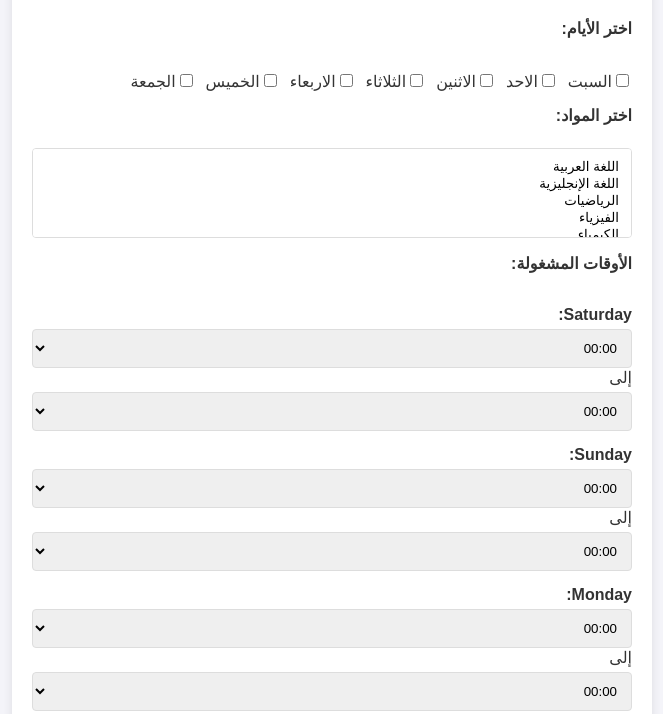
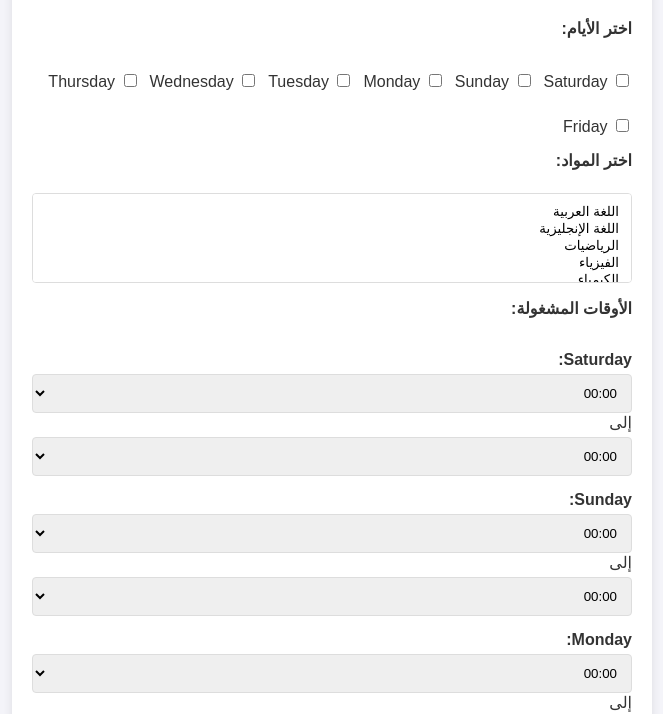
Before and after one commit to Amar287/Schedule, a plain HTML site: page index.html in a window 1280 px wide. Shown: the part 90-804 px from the top of the page, without its empty margins (308-971 px from the left). Drawn offline with nearby package versions, Linux system fonts and the light colour scheme.

Commit message:
Update index.html

```diff
--- a/index.html
+++ b/index.html
@@ -6,7 +6,7 @@
     <title>إعداد الجدول الدراسي</title>
     <link rel="stylesheet" href="style.css">
     <!-- AdSense Code -->
-    <script async src="https://pagead2.googlesyndication.com/pagead/js/adsbygoogle.js?client=ca-pub-4115069306423234"
+    <script async src="https://pagead2.googlesyndication.com/pagead/js/adsbygoogle.js?client=ca-pub-YOUR_AD_CLIENT_ID"
     crossorigin="anonymous"></script>
 </head>
 <body>
@@ -15,8 +15,8 @@
         <!-- AdSense Banner Ad -->
         <ins class="adsbygoogle"
              style="display:block"
-             data-ad-client="ca-pub-4115069306423234"
-             data-ad-slot="4265280772"
+             data-ad-client="ca-pub-YOUR_AD_CLIENT_ID"
+             data-ad-slot="YOUR_AD_SLOT_ID"
              data-ad-format="auto"
              data-full-width-responsive="true"></ins>
         <script>
@@ -27,13 +27,13 @@
             <!-- اختيار الأيام -->
             <label>اختر الأيام:</label><br>
             <div class="days-checkbox">
-                <label><input type="checkbox" name="days" value="Saturday">السبت</label>
-                <label><input type="checkbox" name="days" value="Sunday">الاحد</label>
-                <label><input type="checkbox" name="days" value="Monday">الاثنين</label>
-                <label><input type="checkbox" name="days" value="Tuesday">الثلاثاء</label>
-                <label><input type="checkbox" name="days" value="Wednesday">الاربعاء</label>
-                <label><input type="checkbox" name="days" value="Thursday">الخميس</label>
-                <label><input type="checkbox" name="days" value="Friday">الجمعة</label>
+                <label><input type="checkbox" name="days" value="Saturday"> Saturday</label>
+                <label><input type="checkbox" name="days" value="Sunday"> Sunday</label>
+                <label><input type="checkbox" name="days" value="Monday"> Monday</label>
+                <label><input type="checkbox" name="days" value="Tuesday"> Tuesday</label>
+                <label><input type="checkbox" name="days" value="Wednesday"> Wednesday</label>
+                <label><input type="checkbox" name="days" value="Thursday"> Thursday</label>
+                <label><input type="checkbox" name="days" value="Friday"> Friday</label>
             </div>
 
             <!-- اختيار المواد -->
```
